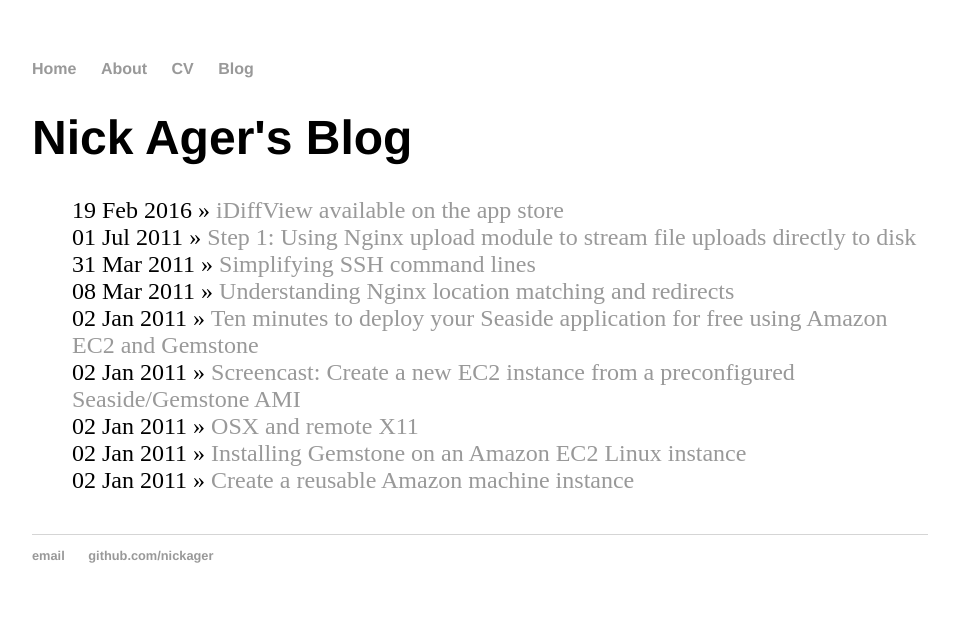
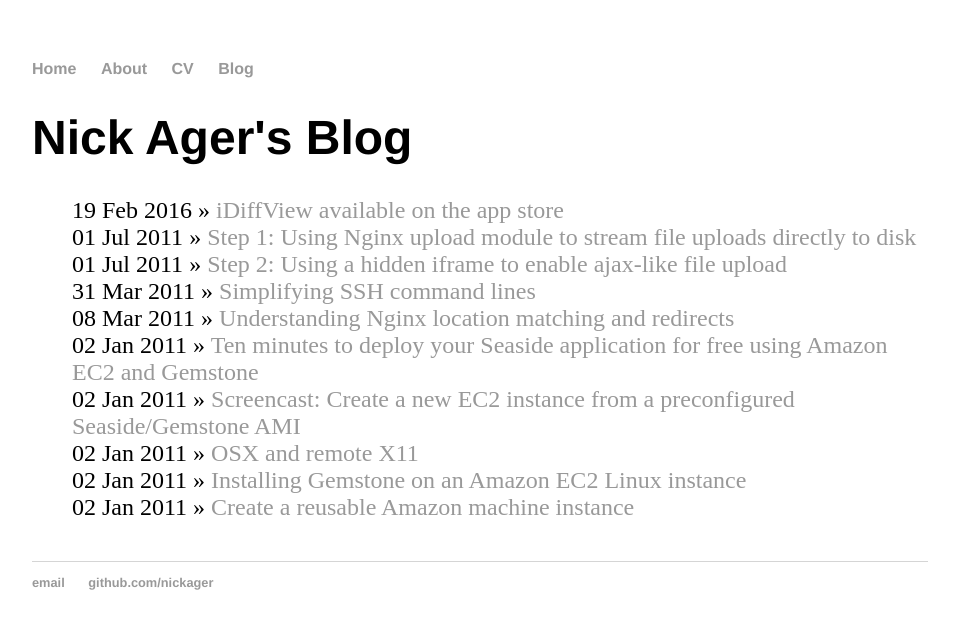
Before and after one commit to NickAger/nickager.github.io, a Jekyll site: the page built from blog/index.html, in a window 1280 px wide. Shown: the top 629 px of the page, without its empty margins (160-1119 px from the left). Built offline with Jekyll 4.4.1, drawn with Linux system fonts in a browser that asks for light colours; part of the change alters nothing that is shown.

Commit message:
Update and rename _oldsite/blog/2011/07/01/File-upload-using-Nginx-and-Seaside---step-2.md to _posts/2011-07-01-File-upload-using-Nginx-and-Seaside---step-2.md

```diff
--- a/_oldsite/blog/2011/07/01/File-upload-using-Nginx-and-Seaside---step-2.md
+++ b/_posts/2011-07-01-File-upload-using-Nginx-and-Seaside---step-2.md
@@ -1,6 +1,6 @@
 ---
 title: "Step 2:  Using a hidden iframe to enable ajax-like file upload"
-date: 2011-07-03
+date: 2011-07-01
 tags: "Nginx upload"
 ---
 
@@ -79,5 +79,5 @@ This script copies a div (`#uploadedFilesContainer`) inside the just updated ifr
 The code described above is contained in `NAFileUploadStep2` and can be downloaded from the repository http://www.squeaksource.com/NginxFileUpload.
 
 ## Next Steps
-* [Step 3](/blog/File-upload-using-Nginx-and-Seaside---step-3.md): Using Nginx upload progress module to report upload progress to the user.
-* [Step 4](/blog/Step-4-File-upload-as-a-plugable-component.md): File upload as a plugable component.
+* [Step 3](File-upload-using-Nginx-and-Seaside---step-3.md): Using Nginx upload progress module to report upload progress to the user.
+* [Step 4](Step-4-File-upload-as-a-plugable-component.md): File upload as a plugable component.
```
